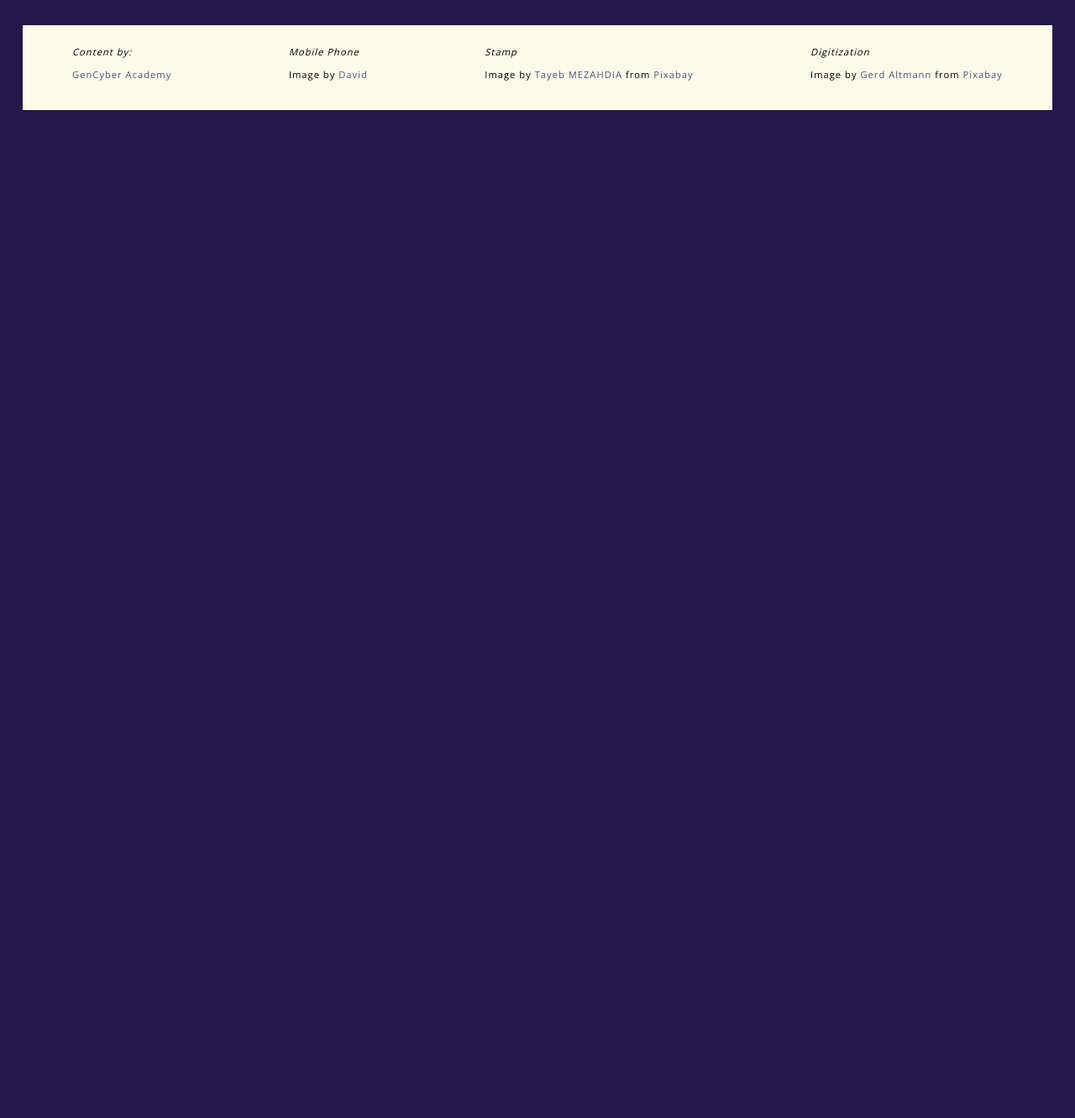
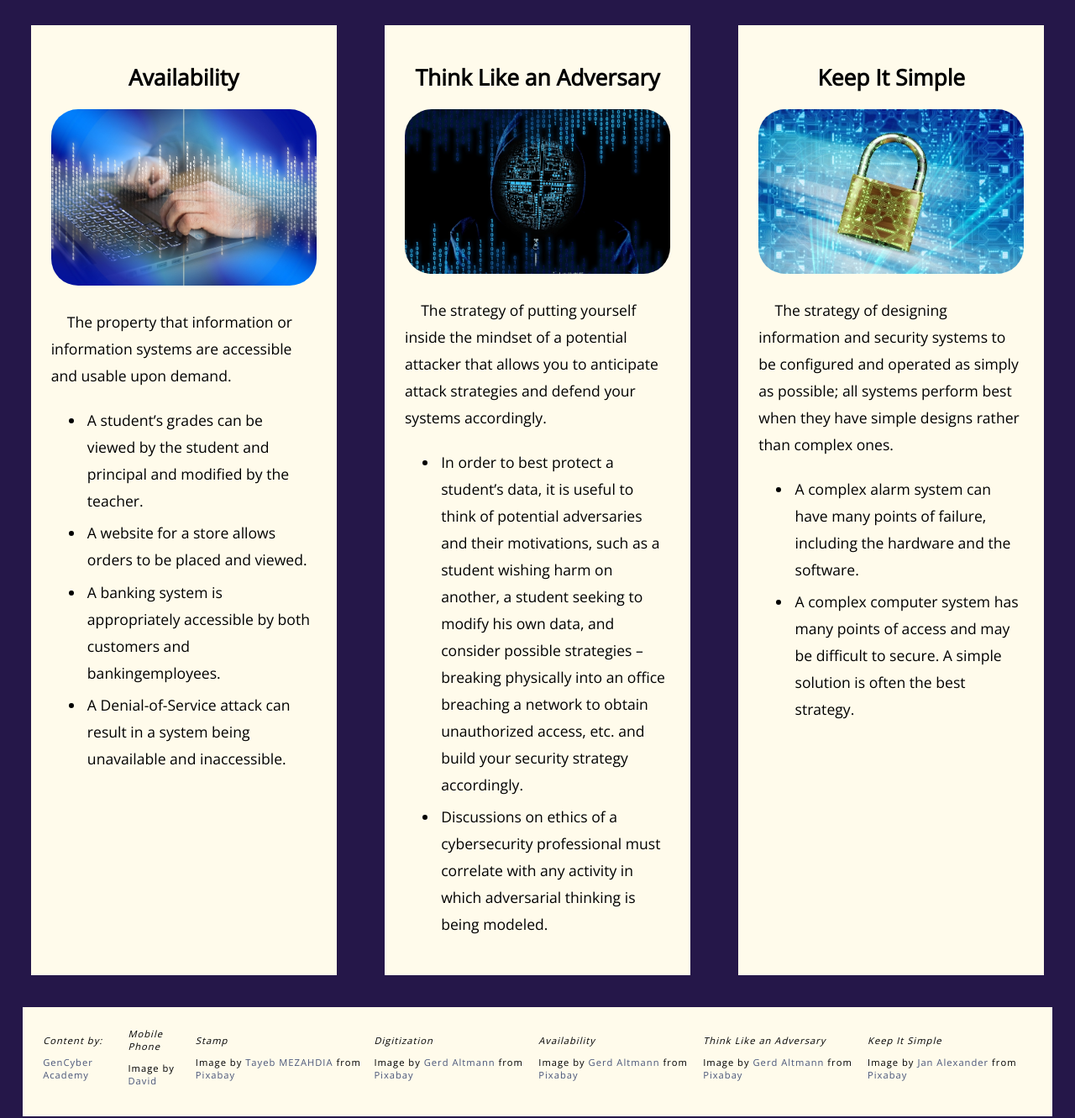
Before and after one commit to CSF2223/cybersecurityconceptsmtr-SavareseNick, a plain HTML site: page index.html in a window 1280 px wide. Shown: the part 1200-2531 px from the top of the page at 84% size. Before the commit the page ends 1350 px from the top, so only its background shows below. Drawn offline with nearby package versions, Linux system fonts and the light colour scheme.

Commit message:
Finalized midterm, submit for grading.

```diff
--- a/index.html
+++ b/index.html
@@ -58,6 +58,44 @@
         </div>
         <!--Close post 3 -->
 
+        <div class="post">
+            <!--Open post 4 -->
+            <h2>Availability</h2>
+            <img src="assets/Avalibility.png"></img>
+            <p>The property that information or information systems are accessible and usable upon demand.</p>
+            <ul>
+                <li>A student’s grades can be viewed by the student and principal and modified by the teacher.</li>
+                <li>A website for a store allows orders to be placed and viewed.</li>
+                <li>A banking system is appropriately accessible by both customers and bankingemployees.</li>
+                <li>A Denial-of-Service attack can result in a system being unavailable and inaccessible.</li>
+            </ul>
+        </div>
+        <!--Close post 4 -->
+
+        <div class="post">
+            <!--Open post 5 -->
+            <h2>Think Like an Adversary</h2>
+            <img src="assets/SwaggyGlobe.png"></img>
+            <p>The strategy of putting yourself inside the mindset of a potential attacker that allows you to anticipate attack strategies and defend your systems accordingly.</p>
+            <ul>
+                <li>In order to best protect a student’s data, it is useful to think of potential adversaries and their motivations, such as a student wishing harm on another, a student seeking to modify his own data, and consider possible strategies – breaking physically into an office breaching a network to obtain unauthorized access, etc. and build your security strategy accordingly.</li>
+                <li>Discussions on ethics of a cybersecurity professional must correlate with any activity in which adversarial thinking is being modeled.</li>
+            </ul>
+        </div>
+        <!--Close post 5 -->
+
+        <div class="post">
+            <!--Open post 6 -->
+            <h2>Keep It Simple</h2>
+            <img src="assets/Lock.png"></img>
+            <p>The strategy of designing information and security systems to be configured and operated as simply as possible; all systems perform best when they have simple designs rather than complex ones.</p>
+            <ul>
+                <li>A complex alarm system can have many points of failure, including the hardware and the software.</li>
+                <li>A complex computer system has many points of access and may be difficult to secure.  A simple solution is often the best strategy. </li>
+            </ul>
+        </div>
+        <!--Close post 6 -->
+
     </section>
     <!--Close gallery class -->
 
@@ -81,6 +119,21 @@
             <cite>Digitization</cite>
             <p>Image by <a href="https://pixabay.com/users/geralt-9301/?utm_source=link-attribution&amp;utm_medium=referral&amp;utm_campaign=image&amp;utm_content=7071823">Gerd Altmann</a> from <a href="https://pixabay.com//?utm_source=link-attribution&amp;utm_medium=referral&amp;utm_campaign=image&amp;utm_content=7071823">Pixabay</a></p>
         </div>
+        <br>
+        <div class="source">
+            <cite>Availability</cite>
+            <p>Image by <a href="https://pixabay.com/users/geralt-9301/?utm_source=link-attribution&amp;utm_medium=referral&amp;utm_campaign=image&amp;utm_content=2372130">Gerd Altmann</a> from <a href="https://pixabay.com//?utm_source=link-attribution&amp;utm_medium=referral&amp;utm_campaign=image&amp;utm_content=2372130">Pixabay</a></p>
+        </div>
+        <br>
+        <div class="source">
+            <cite>Think Like an Adversary</cite>
+            <p>Image by <a href="https://pixabay.com/users/geralt-9301/?utm_source=link-attribution&amp;utm_medium=referral&amp;utm_campaign=image&amp;utm_content=4700815">Gerd Altmann</a> from <a href="https://pixabay.com//?utm_source=link-attribution&amp;utm_medium=referral&amp;utm_campaign=image&amp;utm_content=4700815">Pixabay</a></p>
+        </div>
+        <br>
+        <div class="source">
+            <cite>Keep It Simple</cite>
+            <p>Image by <a href="https://pixabay.com/users/janbaby-3005373/?utm_source=link-attribution&amp;utm_medium=referral&amp;utm_campaign=image&amp;utm_content=2168233">Jan Alexander</a> from <a href="https://pixabay.com//?utm_source=link-attribution&amp;utm_medium=referral&amp;utm_campaign=image&amp;utm_content=2168233">Pixabay</a></p>
+        </div>
     </footer>
 
 </body>
```
Also changed, not shown: assets/Avalibility.png (added), assets/Lock.png (added), assets/SwaggyGlobe.png (added).
